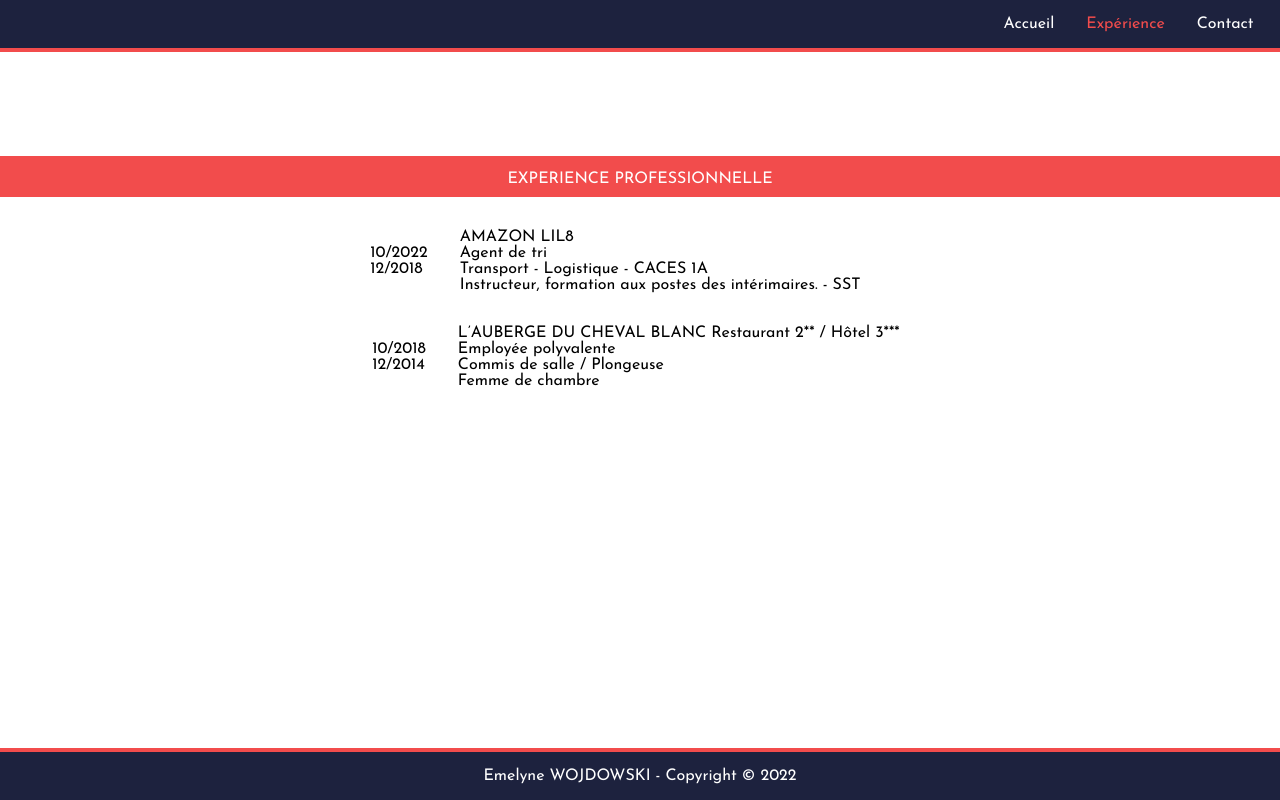
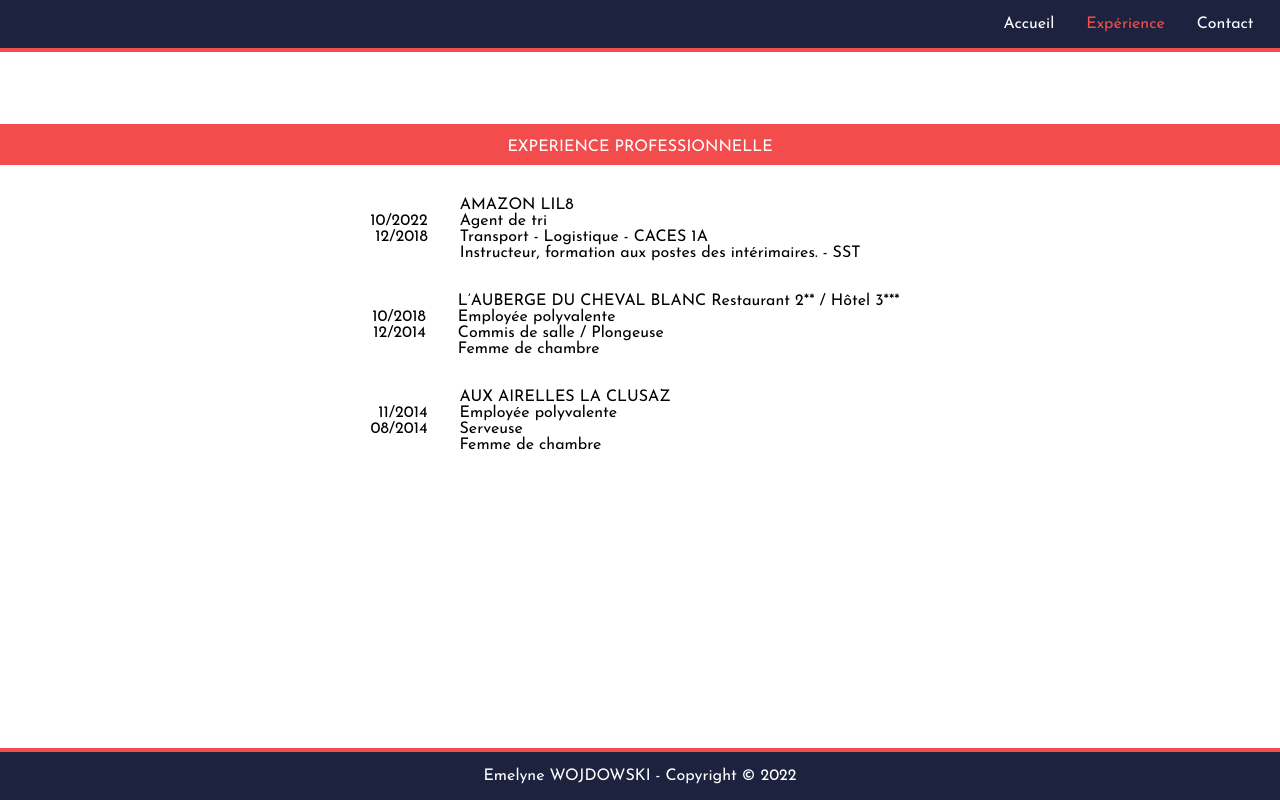
Before and after one commit to Anthonoir576/Projet-01_PRO, a React (Create React App) app: page /experience in a window 1280 px wide. Built offline with nearby package versions, Linux system fonts and the light colour scheme.

Commit message:
:FEAT: => Mise en place partie exp

```diff
--- a/src/pages/Exp.tsx
+++ b/src/pages/Exp.tsx
@@ -39,21 +39,37 @@ const Exp = () => {
             </div>
           </div>
           <div className="exp-main">
-            <div className="exp-date">              <p>
+            <div className="exp-date">
+              {" "}
+              <p>
                 10/2018 <br /> 12/2014{" "}
-              </p></div>
+              </p>
+            </div>
             <div className="exp-content">
-              <div className="exp-title"><p>L’AUBERGE DU CHEVAL BLANC Restaurant 2** / Hôtel 3***</p></div>
-              <div className="exp-name"><p>Employée polyvalente</p></div>
-              <div className="exp-description"><p>Commis de salle / Plongeuse <br /> Femme de chambre</p></div>
+              <div className="exp-title">
+                <p>L’AUBERGE DU CHEVAL BLANC Restaurant 2** / Hôtel 3***</p>
+              </div>
+              <div className="exp-name">
+                <p>Employée polyvalente</p>
+              </div>
+              <div className="exp-description">
+                <p>
+                  Commis de salle / Plongeuse <br /> Femme de chambre
+                </p>
+              </div>
             </div>
           </div>
           <div className="exp-main">
-            <div className="exp-date"></div>
+            <div className="exp-date">
+            {" "}
+              <p>
+                11/2014 <br /> 08/2014{" "}
+              </p>
+            </div>
             <div className="exp-content">
-              <div className="exp-title"></div>
-              <div className="exp-name"></div>
-              <div className="exp-description"></div>
+              <div className="exp-title"><p>AUX AIRELLES LA CLUSAZ</p></div>
+              <div className="exp-name"><p>Employée polyvalente</p></div>
+              <div className="exp-description"><p>Serveuse <br />Femme de chambre</p></div>
             </div>
           </div>
           <div className="exp-main">
--- a/src/styles/sass/pages/_exp.scss
+++ b/src/styles/sass/pages/_exp.scss
@@ -33,6 +33,7 @@ body {
 
                 & .exp-date {
                     margin: auto 2rem auto 0;
+                    text-align: right;
                 }
             }
         }
```
Also changed, not shown: src/styles/css/style.css (+1 -1 lines), 1 other file (tests, documents, lock files or other folders).
